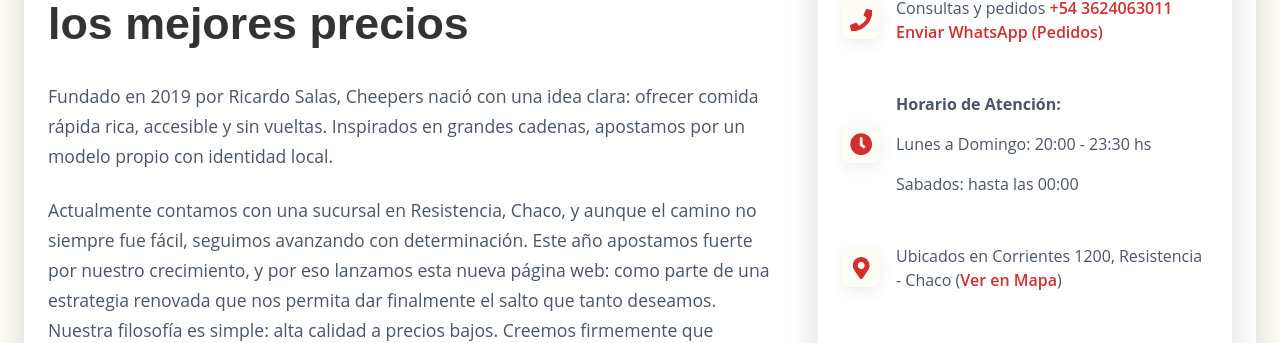
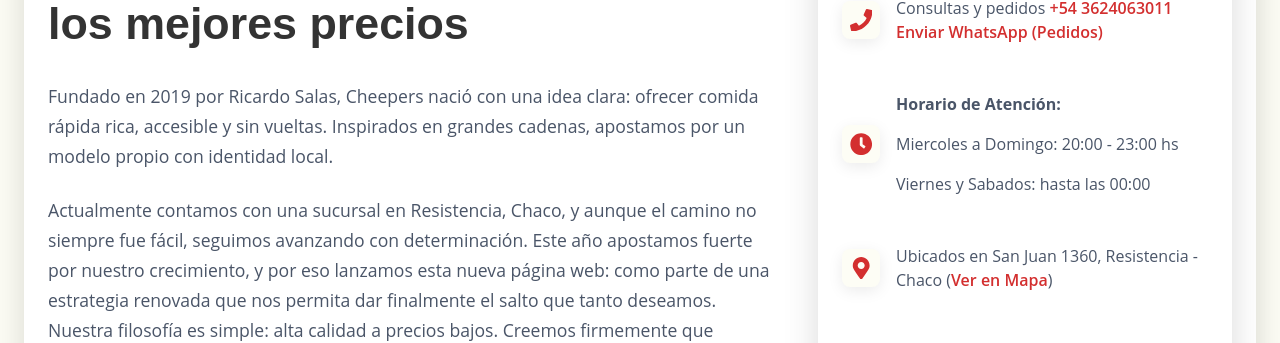
Before and after one commit to Aaron-Galarza/Cheepers-Ecommerce-App, a React (Vite) app in the folder Frontend/: page / in a window 1280 px wide. Shown: the part 968-1311 px from the top of the page. Built offline with nearby package versions, Linux system fonts and the light colour scheme; no server answers; grey boxes are pictures that could not be loaded.

Commit message:
Modify contact details and map link in inicio.tsx
Updated contact information and operating hours.

```diff
--- a/Frontend/src/pages/home/inicio.tsx
+++ b/Frontend/src/pages/home/inicio.tsx
@@ -108,7 +108,7 @@
 
   const whatsappPedidoMessage = 'Hola! Quisiera hacer un pedido.';
   const mapsUrl =
-    'https://www.google.com/maps?q=Cheepers,Corrientes+1200,Resistencia,Chaco&ll=-27.439181,-58.997090&z=17';
+    'https://maps.app.goo.gl/8JZ1HVo3tgEz3WDE6';
 
   return (
     <div className={styles.inicioContainer}>
@@ -230,8 +230,8 @@
               </span>
               <div className={styles.contactText}>
                 <p><strong>Horario de Atención:</strong></p>
-                <p>Lunes a Domingo: 20:00 - 23:30 hs</p>
-                <p>Sabados: hasta las 00:00</p>
+                <p>Miercoles a Domingo: 20:00 - 23:00 hs</p>
+                <p>Viernes y Sabados: hasta las 00:00</p>
               </div>
             </div>
 
@@ -240,7 +240,7 @@
                 <FaMapMarkerAlt />
               </span>
               <p className={styles.contactText}>
-                Ubicados en Corrientes 1200, Resistencia - Chaco{' '}
+                Ubicados en San Juan 1360, Resistencia - Chaco{' '}
                 (<a href={mapsUrl} target="_blank" rel="noopener noreferrer">Ver en Mapa</a>)
               </p>
             </div>
```
